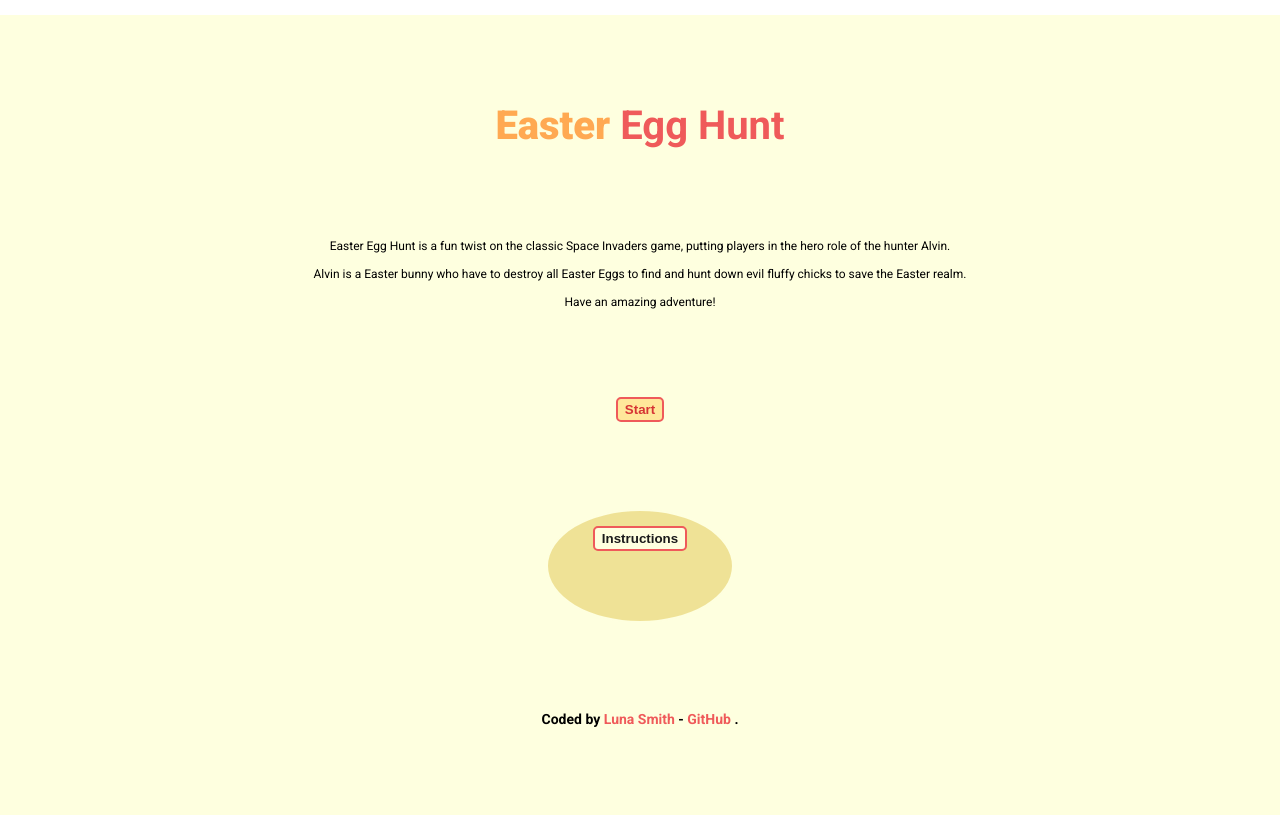
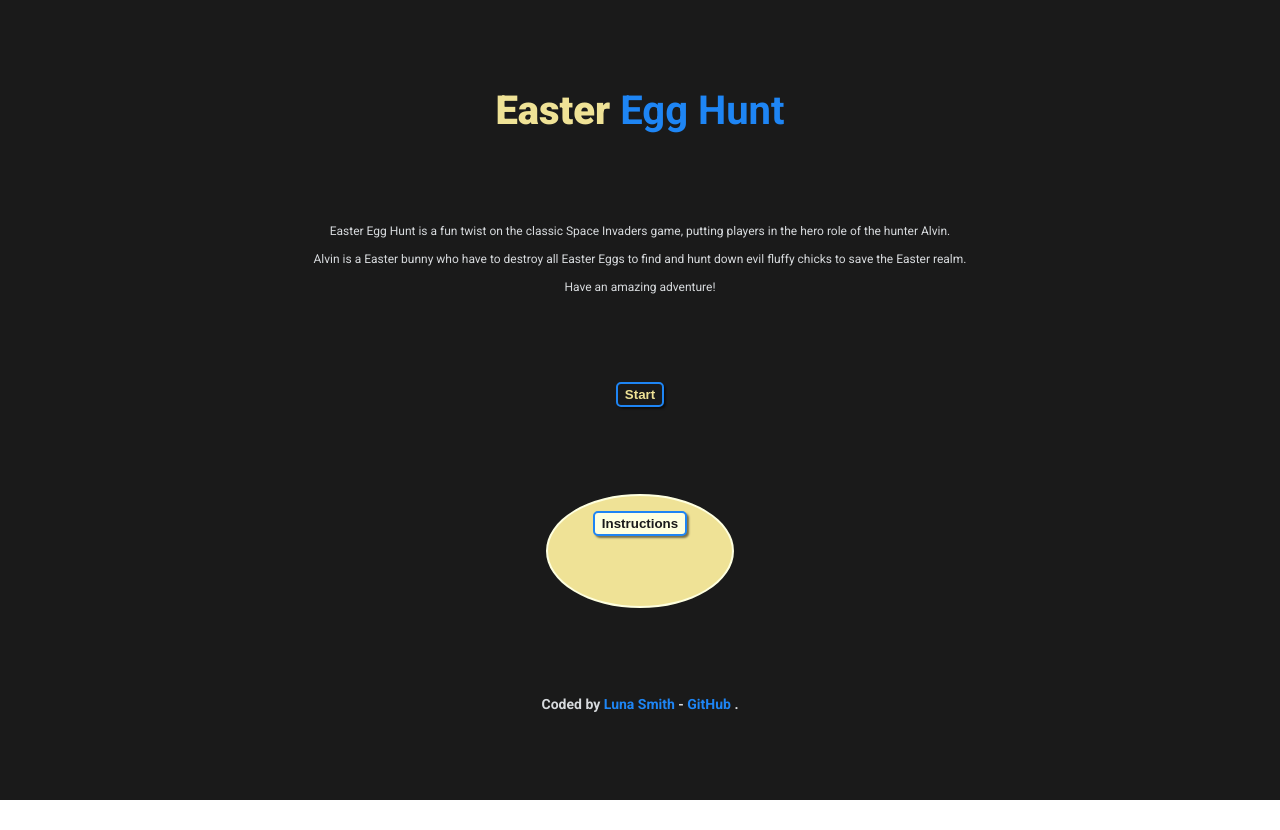
Before and after one commit to Lu-Smith/easter-mobile-game-vue, a Vue app: page / in a window 1280 px wide. After the commit the page ends 800 px from the top, so only its background shows below. Built offline with nearby package versions, Linux system fonts and the light colour scheme.

Commit message:
Updated style.css

```diff
--- a/src/style.css
+++ b/src/style.css
@@ -16,7 +16,6 @@
 body {
   overflow: hidden;
   text-align: center;
-  margin: 15px auto;
   font-family: "Roboto", sans-serif;
   width: 100vw;
   height: 100vh;
@@ -29,29 +28,36 @@ body {
   flex-direction: column;
   width: 100vw;
   height: 100vh;
-  background-color: #feffdf;
+  background-color: #1a1a1a;
+  color: #d7dadd;
 }
 
 button {
   padding: 3px 7px;
   border-radius: 5px;
-  border: 2px solid #ef5a5a;
-  background-color: #ffe79a;
+  border: 2px solid #1e85f4;
+  background-color: #1a1a1a;
   font-weight: 600;
   cursor: pointer;
   transition: all 200ms ease-in-out;
-  color: #d63333;
+  color: #efe296;
+  box-shadow: 2px 2px 2px rgba(0, 0, 0, 0.5);
+}
+
+button:hover {
+  box-shadow: none;
+  transform: scale(92%);
 }
 
 h1 {
   font-size: 40px;
   line-height: 50px;
-  color: #ef5a5a;
+  color: #1e85f4;
 }
 
 h1 span {
   font-weight: 800;
-  color: #ffa952;
+  color: #efe296;
 }
 
 h3 {
@@ -64,29 +70,40 @@ h4 {
   line-height: 16px;
 }
 
+h4 span {
+  font-weight: 800;
+  color: #1e85f4;
+}
+
 p {
   font-size: 12px;
   line-height: 18px;
 }
 
 ol {
-  margin-top: 20px;
+  margin: 5px 0 0 30px;
   display: flex;
   align-items: start;
   justify-content: center;
   flex-direction: column;
+  padding: 20px;
+  list-style: circle;
 }
 
 a {
-  color: #ef5a5a;
+  color: #1e85f4;
   text-decoration: none;
   transition: all 200ms ease-in-out;
 }
 
 a:hover {
-  color: #ffa952;
+  color: #efe296;
 }
 
 .assets {
   display: none;
 }
+
+canvas {
+  background-color: #70d8e8;
+}
```
